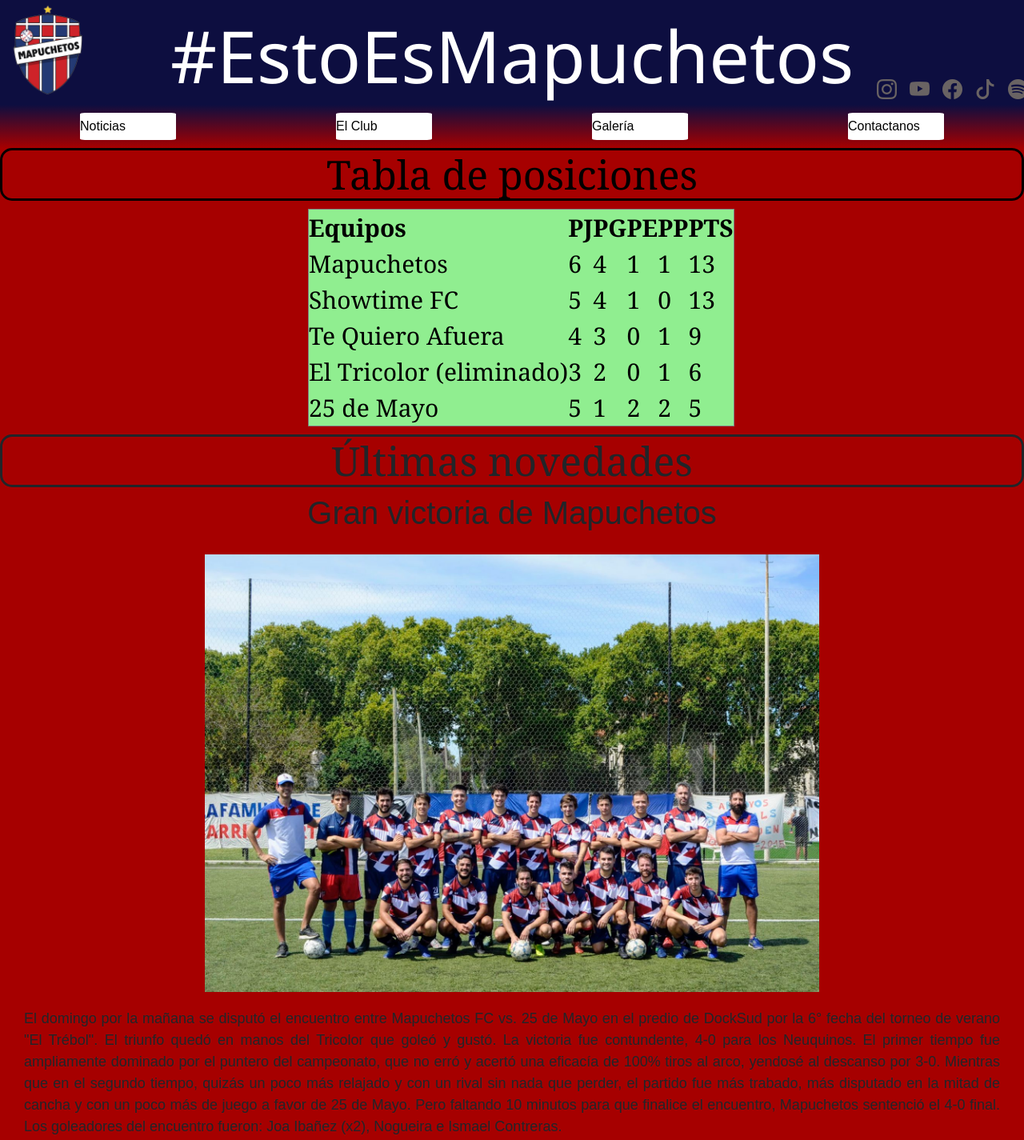
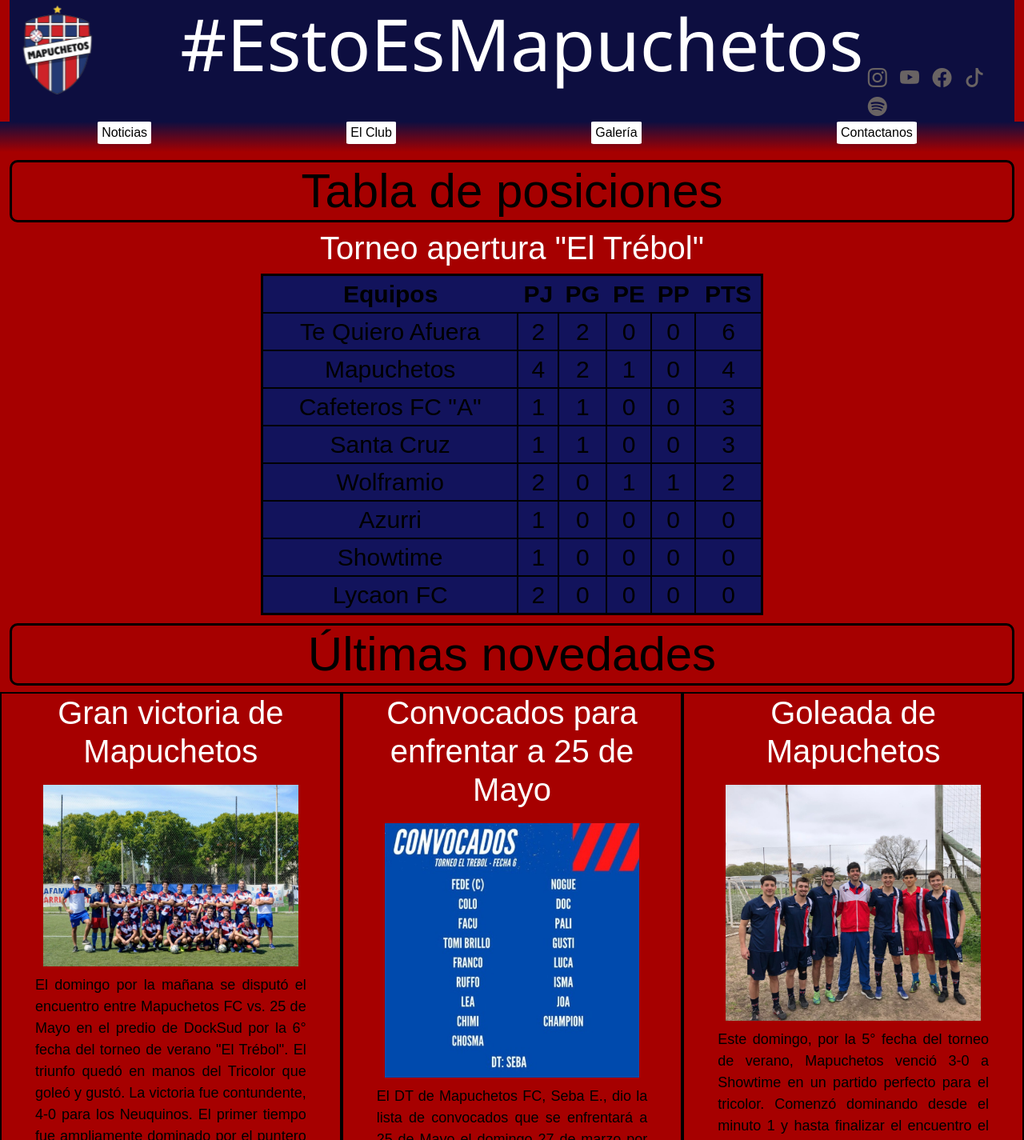
Before and after one commit to Fics77/MapuchetosGIT, a plain HTML site: page index.html in a window 1280 px wide. Shown: the top 1425 px of the page at 80% size. Drawn offline with nearby package versions, Linux system fonts and the light colour scheme.

Commit message:
primer commit rama bootstrap

```diff
--- a/css/style.css
+++ b/css/style.css
@@ -8,116 +8,111 @@ body {
     font-family: sans-serif;
 }
 
+/*Acá empieza el header*/
+
 header{
     background-color: #0d0e40;
-}
-
-.gridHeader{
-    display: grid;
-    grid-template-areas:
-    "logo titulo redesSociales"
-    "nav nav nav";
-    grid-template-columns: 15% 70% 15%;
-}
-
-.logo{
-    grid-area: logo;
-}
-
-.titulo{
-    grid-area: titulo;
-}
-
-.redesSociales{
-    grid-area: redesSociales;
-    display: flex;
-    flex-direction: row;
-    align-items: flex-end;
-}
-
-.nav{
-    grid-area: nav;
-    display: flex;
-    justify-content: space-around;
-    background-image: linear-gradient(#0d0e40, #a60000);
-    padding-top: 10px;
-    padding-bottom: 10px;
 }
 
 a   {
     text-decoration: none;
 }
+
+.logo{
+    width: 120px;
+}
+
+.tituloHeader{
+    font-family: 'Segoe UI', Tahoma, Geneva, Verdana, sans-serif;
+    color: white;
+    font-size: 90px;
+    text-align: center;
+}
+
+.iconosHeader{
+    padding-top: 80px;
+}
+
+.iconoHeader{
+    font-size: 24px;
+    margin: 0px 6px 0px 6px;
+    color: rgb(105, 99, 99);
+}
+
+.nav{
+    justify-content: space-evenly;
+    background-image: linear-gradient(#0d0e40, #a60000);
+    padding-bottom: 10px;
+}
+
 .navbar{
     color: black;
-    min-width: 120px;
-    text-align: center;
-    padding-top: 5px;
-    padding-bottom: 5px;
+    padding: 2px 5px 2px 5px;
+    margin: auto;
     background-color: white;
     border-radius: 5%;
 }
 
-.headerlogo{
-    width: 120px;
+.navbar:hover{
+    background-color:rgb(143, 134, 134);
 }
 
-.headertexto{
-    font-family: 'Segoe UI', Tahoma, Geneva, Verdana, sans-serif;
-    color: white;
-    font-size: 90px;
-    text-align: center;
-    margin-top: 15px;
+/*Acá empieza la información de la página*/
+
+.tabla{
+    padding: 10px 0px 10px 0px;
 }
 
-.headerredSocial{
-    font-size: 25px;
-    margin: 0px 8px 0px 8px;
-    color: rgb(105, 99, 99);
+.tituloPrincipalTabla{
+    color: black;
+    font-size: 60px;
+    text-align: center;
+    border: 3px solid black;
+    border-radius: 10px;
 }
 
-.navbar:hover{
-    background-color:rgb(190, 182, 182)
+.tituloSecundarioTabla{
+    font-size: 40px;
+    text-align: center;
+    color: white;
 }
 
-.tabla{
-    font-family: Georgia, 'Times New Roman', Times, serif;
+.tablaTabla{
+    color: black;
+    background-color: #12135c;
+    font-size: 30px;
+    border: solid;
 }
 
-.tabla__titulo{
-    color: black;
-    font-size: 50px;
-    text-align: center;
-    border: 3px solid;
-    border-radius: 15px;
-}
-
-.tabla__tabla{
-    margin-top: 10px;
-    margin-bottom: 10px;
-    color: black;
-    background-color: lightgreen;
-    font-size: 30px;
-    margin-left: 385px;
-}
-
-.noticias{
+td{
+    border: 2px solid black;
     text-align: center;
 }
 
-.noticias__titulo{
-    font-family: Georgia, 'Times New Roman', Times, serif;
-    font-size: 50px;
-    margin-top: 10px;
-    border: 3px solid;
-    border-radius: 15px;
+th{
+    text-align: center;
 }
 
-.noticias__titulosH3{
-    font-size: 40px;
+.novedades{
+    text-align: center;
 }
 
+.tituloNovedades{
+    color: black;
+    font-size: 60px;
+    text-align: center;
+    border: 3px solid black;
+    border-radius: 10px;
+}
 
-.noticias__texto{
+.tituloNoticias{
+    font-size: 40px;
+    text-align: center;
+    color: white;
+}
+
+.textoNoticias{
+    color: black;
     font-size: 18px;
     font-weight: 300px;
     text-align: justify;
@@ -125,55 +120,36 @@ a   {
     padding-left: 30px;
 }
 
-
-.noticias__fotoUno{
-    width: 60%;
-    margin-top: 20px;
-    margin-bottom: 20px;
+article{
+    border: 2px solid black;
 }
 
-.noticias__fotoDos{
-    width: 40%;
-    margin-top: 20px;
-    margin-bottom: 20px;
+.fotoNoticias{
+    width: 80%;
+    margin: 10px 0px 10px 0px;
+    transition: all 2s;
 }
 
-.noticias__fotoTres{
-    width: 40%;
-    margin-top: 20px;
-    margin-bottom: 20px;
+.fotoNoticias:hover{
+    transform: scale(2,2);
+    width: 200px;
 }
+
+/*Acá empieza el footer*/
 
 footer{
     background-image: linear-gradient(#a60000,#0d0e40);
 }
 
-.gridFooter{
-    display: grid;
-    grid-template-areas:
-    "tituloFooter"
-    "icono"
-    "derechos";
+.iconosFooter{
+    display: flex;
+    flex-direction: row;
+    justify-content: space-evenly;
 }
 
 .tituloFooter{
-    grid-area: tituloFooter;
-}
-
-.icono{
-    grid-area: icono;
-    display: inline;
-    display: flex;
-    flex-direction: row;
-    justify-content: space-around;
-}
-
-.derechos{
-    grid-area: derechos;
-}
-
-h4{
-    font-size: 30px;
+    color: black;
+    font-size: 50px;
     text-align: center;
 }
 
@@ -182,22 +158,7 @@ h4{
 }
 
 .footerDerechos{
+    color: black;
     text-align: center;
     font-size: 10px;
 }
-
-
-/*768*/
-/*desde es min-width*
-  hasta max-width/
-/*360*/
-
-@media (max-width: 768px) {
-    .gridHeader{
-        grid-template-areas:
-        "logo"
-        "titulo"
-        "redesSociales"
-        "nav";
-    }
-}
--- a/index.html
+++ b/index.html
@@ -14,22 +14,22 @@
 </head>
 
 <body>
-
+    <div class="container-fluid">
     <header>
-        <nav class="gridHeader">
-            <div class="logo animate__animated animate__fadeInLeft">
-                <a href="index.html"><img class="headerlogo" src="images/escudomapuchetostrasparente.png"
+        <nav class="row">
+            <div class="col-lg-2 animate__animated animate__fadeInLeft">
+                <a href="index.html"><img class="logo" src="images/escudomapuchetostrasparente.png"
                         alt="escudo de Mapuchetos FC" title="Mapuchetos FC"></a>
             </div>
-            <div class="titulo">
-                <h1 class="headertexto animate__animated animate__fadeInDown">#EstoEsMapuchetos</h1>
+            <div class="col-lg-8">
+                <h1 class="tituloHeader animate__animated animate__fadeInDown">#EstoEsMapuchetos</h1>
             </div>
-            <div class="redesSociales animate__animated animate__fadeInRight">
-                <a href="https://www.instagram.com/mapuchetos/" class="headerredSocial"><i class="bi bi-instagram"></i></a>
-                <a href="https://www.youtube.com/user/mapuchetos" class="headerredSocial"><i class="bi bi-youtube"></i></a>
-                <a href="https://www.facebook.com/Mapuchetos/" class="headerredSocial"><i class="bi bi-facebook"></i></a>
-                <a href="https://www.tiktok.com/@mapuchetosfc" class="headerredSocial"><i class="bi bi-tiktok"></i></a>
-                <a href="https://open.spotify.com/playlist/0qT0Mk4iKQDX2jlIhhnej4" class="headerredSocial"><i class="bi bi-spotify"></i></a>
+            <div class="col-lg-2 animate__animated animate__fadeInRight iconosHeader">
+                <a href="https://www.instagram.com/mapuchetos/" class="iconoHeader"><i class="bi bi-instagram"></i></a>
+                <a href="https://www.youtube.com/user/mapuchetos" class="iconoHeader"><i class="bi bi-youtube"></i></a>
+                <a href="https://www.facebook.com/Mapuchetos/" class="iconoHeader"><i class="bi bi-facebook"></i></a>
+                <a href="https://www.tiktok.com/@mapuchetosfc" class="iconoHeader"><i class="bi bi-tiktok"></i></a>
+                <a href="https://open.spotify.com/playlist/0qT0Mk4iKQDX2jlIhhnej4" class="iconoHeader"><i class="bi bi-spotify"></i></a>
             </div>
             <div class="nav">
                 <a class="navbar" href="pages/noticias.html">Noticias</a>
@@ -41,9 +41,13 @@
     </header>
 
     <main>
-        <section class="tabla">
-            <h2 class="tabla__titulo">Tabla de posiciones</h2>
-            <table border="1" cellpadding="5" cellspacing="5" class="tabla__tabla">
+        <section class="tabla row">
+            <div>
+                <h2 class="tituloPrincipalTabla">Tabla de posiciones</h2>
+                <h3 class="tituloSecundarioTabla">Torneo apertura "El Trébol"</h3>
+            </div>
+            <div>
+            <table border="1" cellpadding="5" cellspacing="5" class="tablaTabla col-lg-6 offset-lg-3">
                 <tr>
                     <th>Equipos</th>
                     <th>PJ</th>
@@ -53,54 +57,81 @@
                     <th>PTS</th>
                 </tr>
                 <tr>
+                    <td>Te Quiero Afuera</td>
+                    <td>2</td>
+                    <td>2</td>
+                    <td>0</td>
+                    <td>0</td>
+                    <td>6</td>
+                </tr>
+                <tr>
                     <td>Mapuchetos</td>
-                    <td>6</td>
                     <td>4</td>
+                    <td>2</td>
+                    <td>1</td>
+                    <td>0</td>
+                    <td>4</td>
+                </tr>
+                <tr>
+                    <td>Cafeteros FC "A"</td>
                     <td>1</td>
                     <td>1</td>
-                    <td>13</td>
+                    <td>0</td>
+                    <td>0</td>
+                    <td>3</td>
                 </tr>
                 <tr>
-                    <td>Showtime FC</td>
-                    <td>5</td>
-                    <td>4</td>
+                    <td>Santa Cruz</td>
+                    <td>1</td>
                     <td>1</td>
                     <td>0</td>
-                    <td>13</td>
+                    <td>0</td>
+                    <td>3</td>
                 </tr>
                 <tr>
-                    <td>Te Quiero Afuera</td>
-                    <td>4</td>
-                    <td>3</td>
-                    <td>0</td>
-                    <td>1</td>
-                    <td>9</td>
-                </tr>
-                <tr>
-                    <td>El Tricolor (eliminado)</td>
-                    <td>3</td>
+                    <td>Wolframio</td>
                     <td>2</td>
                     <td>0</td>
                     <td>1</td>
-                    <td>6</td>
+                    <td>1</td>
+                    <td>2</td>
                 </tr>
                 <tr>
-                    <td>25 de Mayo</td>
-                    <td>5</td>
+                    <td>Azurri</td>
                     <td>1</td>
+                    <td>0</td>
+                    <td>0</td>
+                    <td>0</td>
+                    <td>0</td>
+                </tr>
+                <tr>
+                    <td>Showtime</td>
+                    <td>1</td>
+                    <td>0</td>
+                    <td>0</td>
+                    <td>0</td>
+                    <td>0</td>
+                </tr>
+                <tr>
+                    <td>Lycaon FC</td>
                     <td>2</td>
-                    <td>2</td>
-                    <td>5</td>
+                    <td>0</td>
+                    <td>0</td>
+                    <td>0</td>
+                    <td>0</td>
                 </tr>
             </table>
+            </div>
         </section>
 
-        <section class="noticias">
-            <h2 class="noticias__titulo">Últimas novedades</h2>
-            <article>
-                <h3 class="noticias__titulosH3">Gran victoria de Mapuchetos</h3>
-                <img src="images/fotodelequipo.jpeg" alt="Equipo Mapuchetos FC" class="noticias__fotoUno">
-                <p class="noticias__texto">El domingo por la mañana se disputó el encuentro entre Mapuchetos FC vs. 25 de
+        <section class="novedades row">
+            <div>
+            <h2 class="tituloNovedades">Últimas novedades</h2>
+            </div>
+            <article class="col-lg-4">
+                <h3 class="tituloNoticias">Gran victoria de Mapuchetos</h3>
+                <img src="images/fotodelequipo.jpeg" alt="Equipo Mapuchetos FC" class="fotoNoticias">
+                <p class="textoNoticias">El domingo por la mañana se disputó el encuentro entre Mapuchetos FC vs. 25 de
                     Mayo en el predio de DockSud por la 6° fecha del torneo de verano "El Trébol". El triunfo quedó en manos
                     del Tricolor que goleó y gustó. La victoria fue contundente, 4-0 para los Neuquinos. El primer tiempo
                     fue ampliamente dominado por el puntero del campeonato, que no erró y acertó una eficacía de 100% tiros
@@ -110,18 +141,18 @@
                     Mapuchetos sentenció el 4-0 final. Los goleadores del encuentro fueron: Joa Ibañez (x2), Nogueira e
                     Ismael Contreras.</p>
             </article>
-            <article>
-                <h3 class="noticias__titulosH3">Convocados para enfrentar a 25 de Mayo</h3>
-                <img src="images/convocados.jpeg" alt="Lista de conovocados" class="noticias__fotoDos">
-                <p class="noticias__texto">El DT de Mapuchetos FC, Seba E., dio la lista de convocados que se enfrentará a
+            <article class="col-lg-4">
+                <h3 class="tituloNoticias">Convocados para enfrentar a 25 de Mayo</h3>
+                <img src="images/convocados.jpeg" alt="Lista de conovocados" class="fotoNoticias">
+                <p class="textoNoticias">El DT de Mapuchetos FC, Seba E., dio la lista de convocados que se enfrentará a
                     25 de Mayo el domingo 27 de marzo por la 6ta fecha del Torneo de verano "EL Trébol". Con una lista total
                     de 17 jugador a disposición del técnico, "El Tricolor" se prepara de la mejor manera para una nueva
                     jornada luego contundente victoria por 3-0 vs. Showtime en la quinta fecha del torneo de verano.</p>
             </article>
-            <article>
-                <h3 class="noticias__titulosH3">Goleada de Mapuchetos</h3>
-                <img src="images/FotoEquipo2.jpeg" alt="Foto de la Re-Cantera" class="noticias__fotoTres">
-                <p class="noticias__texto">Este domingo, por la 5° fecha del torneo de verano, Mapuchetos venció 3-0 a
+            <article class="col-lg-4">
+                <h3 class="tituloNoticias">Goleada de Mapuchetos</h3>
+                <img src="images/FotoEquipo2.jpeg" alt="Foto de la Re-Cantera" class="fotoNoticias">
+                <p class="textoNoticias">Este domingo, por la 5° fecha del torneo de verano, Mapuchetos venció 3-0 a
                     Showtime en un partido perfecto para el tricolor. Comenzó dominando desde el minuto 1 y hasta finalizar
                     el encuentro el rival no pudo ni siquiera acertar un tiro al arco. El primero gol lo concretó Luca
                     Ratto, quien fue la figura del partido. Mientras que Joa Ibañez finalizó con un doblete, lo que lo pone
@@ -134,11 +165,11 @@
 
     <footer>
 
-        <div class="gridFooter">
+        <div">
             <div class="tituloFooter">
                 <h4>Seguinos en redes</h4>
             </div>
-            <div class="icono">
+            <div class="iconosFooter">
                 <a href="https://www.instagram.com/mapuchetos/" class="footerIcono"><i class="bi bi-instagram"></i></a>
                 <a href="https://www.youtube.com/user/mapuchetos" class="footerIcono"><i class="bi bi-youtube"></i></a>
                 <a href="https://www.facebook.com/Mapuchetos/" class="footerIcono"><i class="bi bi-facebook"></i></a>
@@ -154,6 +185,7 @@
 
     <!--Script de bootstrap-->
     <script src="js/bootstrap.bundle.min.js"></script>
+    </div>
 </body>
 
 </html>
```
Also changed, not shown: pages/noticias.html (added, +29 -0 lines).
